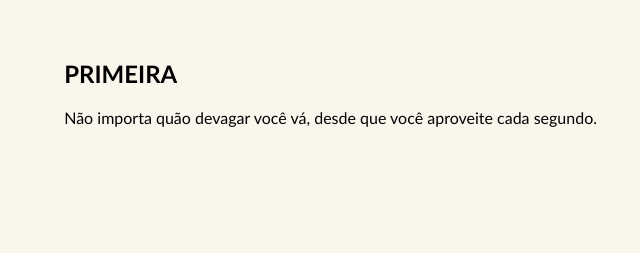
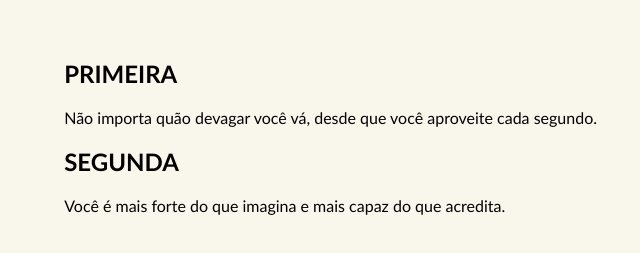
Before and after one commit to RafaApS/Projeto1Bootcamp, a plain HTML site: page index.html in a window 1280 px wide. Shown: the part 111-364 px from the top of the page, without its empty margins (363-1003 px from the left). Drawn offline with Linux system fonts and the light colour scheme.

Commit message:
frase motivacional 2

```diff
--- a/index.html
+++ b/index.html
@@ -14,6 +14,8 @@
       <p>
         não importa quão devagar você vá, desde que você aproveite cada segundo.
       </p>
+      <h2>segunda</h2>
+      <p>você é mais forte do que imagina e mais capaz do que acredita.</p>
     </div>
   </body>
 </html>
```
